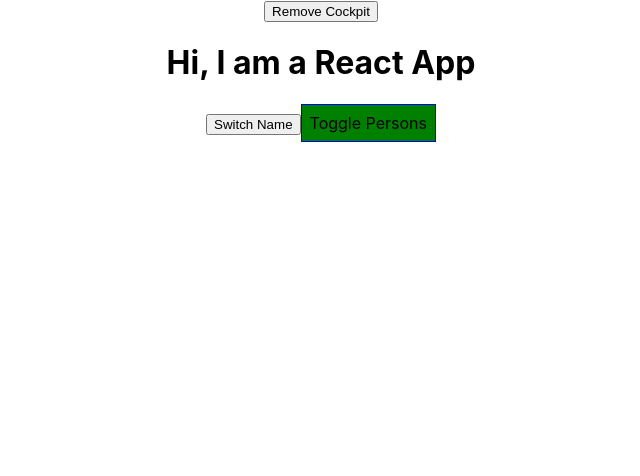
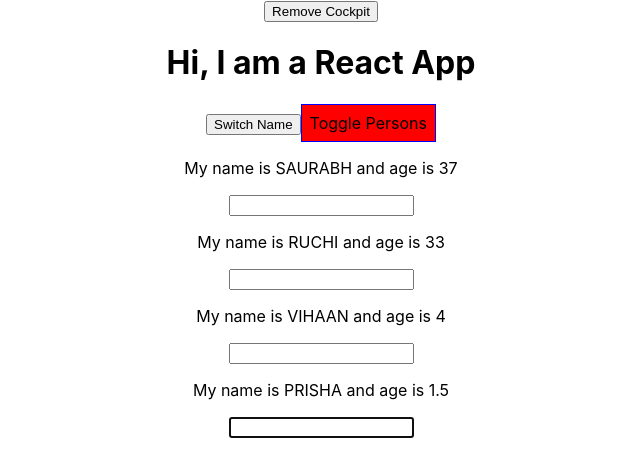
Before and after one commit to ruchibhindwale/react-app, a React (Create React App) app: page / in a window 1280 px wide. Shown: the top 476 px of the page, without its empty margins (319-959 px from the left). Built offline with nearby package versions, Linux system fonts and the light colour scheme.

Commit message:
Using ref in class and functional components

```diff
--- a/src/components/Cockpit/Cockpit.js
+++ b/src/components/Cockpit/Cockpit.js
@@ -1,10 +1,13 @@
-import React, { useEffect } from 'react';
+import React, { useEffect, useRef } from 'react';
 import { StyleRoot } from 'radium';
 
 const Cockpit = props => {
 
+    const toggleBtnRef = useRef(null);
+
     useEffect(() => {
         console.log('[Cockpit.js] UseEffect');
+        toggleBtnRef.current.click();
         return () => {
             console.log('[Cockpit.js] Cleanup')
         }
@@ -38,7 +41,7 @@ const Cockpit = props => {
             <h1>Hi, I am a React App</h1>
             <StyleRoot>
                 <button onClick={props.click}>Switch Name</button>
-                <button style={styles} onClick={props.btnClick}>Toggle Persons</button>
+                <button ref={toggleBtnRef} style={styles} onClick={props.btnClick}>Toggle Persons</button>
             </StyleRoot>
         </div>
     );
--- a/src/components/Persons/Person/person.js
+++ b/src/components/Persons/Person/person.js
@@ -18,6 +18,7 @@ const Person = (props) => {
      constructor(props){
         super(props);
         console.log('[Person.js] Constructor');
+        this.inputElementRef = React.createRef();
      }
     styles = {
         '@media (min-width: 500px)' :{
@@ -41,7 +42,11 @@ const Person = (props) => {
         return <Fragment>
             <p onClick={this.props.click}> My name is { this.props.name } and age is { this.props.age } </p>
             <p>{ this.props.children }</p>
-            <input type='text' onChange={this.props.changed}/>
+            <input type='text'
+                   onChange={this.props.changed}
+                   //ref={(inputEl) => {this.inputElement = inputEl}}
+                  ref={this.inputElementRef}
+            />
         </Fragment>
      }
 
@@ -56,6 +61,8 @@ const Person = (props) => {
 
      componentDidMount(){
          console.log('[Person.js] ComponentDidMount');
+         //this.inputElement.focus();
+         this.inputElementRef.current.focus();
      }
  }
 
```
